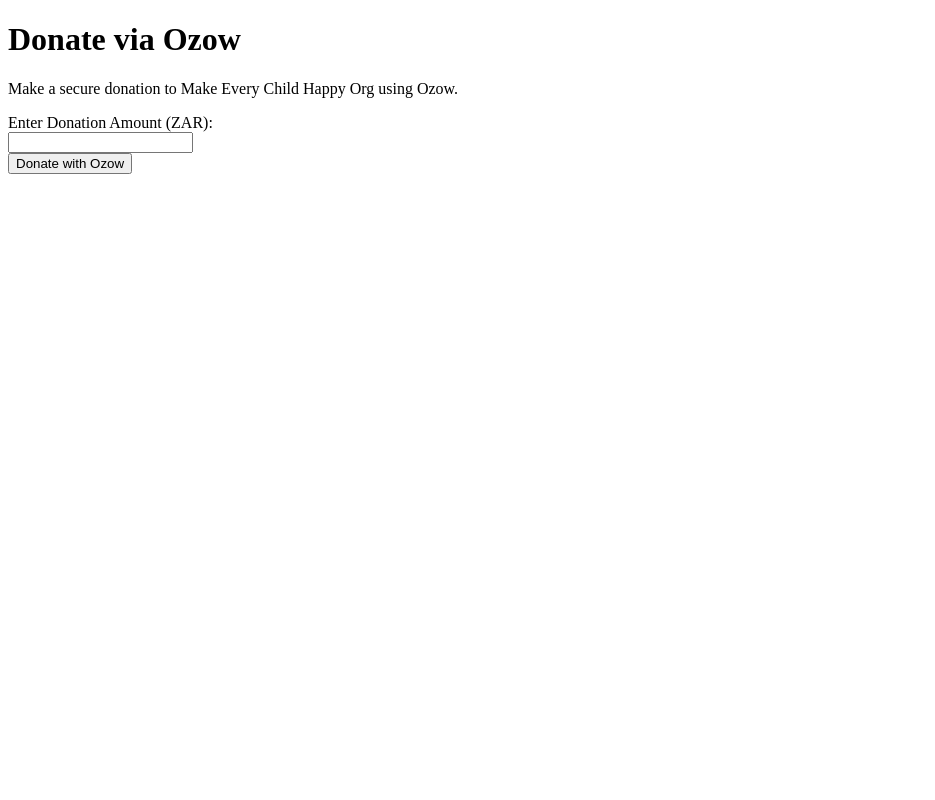
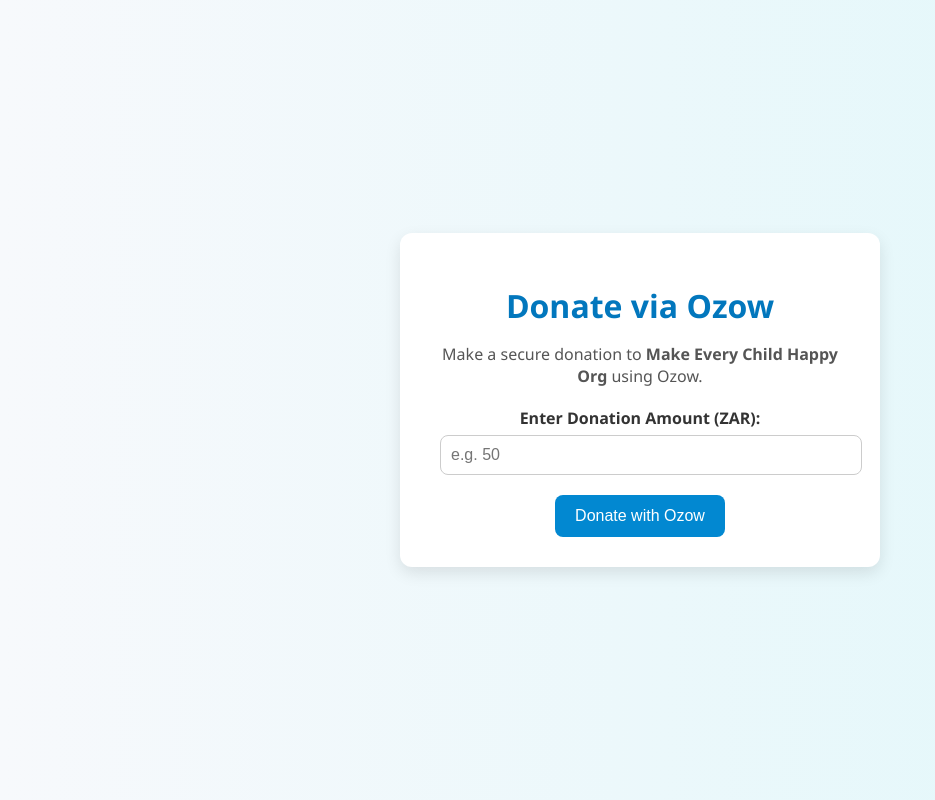
Before and after one commit to SamkeloKheswa/mechwebsite, a website: page donate.html in a window 1280 px wide. Shown: the whole page, without its empty margins (0-935 px from the left). Drawn offline with Linux system fonts and the light colour scheme.

Commit message:
Update donate.html

```diff
--- a/donate.html
+++ b/donate.html
@@ -1,17 +1,94 @@
-<!DOCTYPE html><html><head><meta charset='UTF-8'><title>donate.html</title></head><body>
+<!DOCTYPE html>
+<html lang="en">
+<head>
+  <meta charset="UTF-8">
+  <title>Donate - Make Every Child Happy</title>
+  <style>
+    body {
+      font-family: 'Segoe UI', Tahoma, Geneva, Verdana, sans-serif;
+      background: linear-gradient(to right, #f7f9fc, #e0f7fa);
+      margin: 0;
+      padding: 0;
+      display: flex;
+      justify-content: center;
+      align-items: center;
+      height: 100vh;
+    }
+
+    .container {
+      background-color: #ffffff;
+      padding: 30px 40px;
+      border-radius: 12px;
+      box-shadow: 0 6px 16px rgba(0, 0, 0, 0.1);
+      text-align: center;
+      max-width: 400px;
+      width: 100%;
+    }
+
+    h1 {
+      color: #0277bd;
+      margin-bottom: 10px;
+    }
+
+    p {
+      color: #555;
+      margin-bottom: 20px;
+    }
+
+    label {
+      font-weight: 600;
+      color: #333;
+    }
+
+    input[type="number"] {
+      width: 100%;
+      padding: 10px;
+      margin-top: 6px;
+      margin-bottom: 20px;
+      border: 1px solid #ccc;
+      border-radius: 8px;
+      font-size: 16px;
+    }
+
+    button {
+      background-color: #0288d1;
+      color: white;
+      border: none;
+      padding: 12px 20px;
+      font-size: 16px;
+      border-radius: 8px;
+      cursor: pointer;
+      transition: background-color 0.3s ease;
+    }
+
+    button:hover {
+      background-color: #01579b;
+    }
+
+    #response p {
+      margin-top: 15px;
+      font-weight: bold;
+    }
+  </style>
+</head>
+<body>
+  <div class="container">
     <h1>Donate via Ozow</h1>
-<p>Make a secure donation to Make Every Child Happy Org using Ozow.</p>
+    <p>Make a secure donation to <strong>Make Every Child Happy Org</strong> using Ozow.</p>
     <form id="ozowForm">
       <input type="hidden" name="SiteCode" value="MAK-MAK-034">
       <input type="hidden" name="SiteName" value="MAKE EVERY CHILD HAPPY ORG NPC">
-  <label for="amount">Enter Donation Amount (ZAR):</label><br>
-  <input type="number" id="amount" name="Amount" min="10" required><br>
+      <label for="amount">Enter Donation Amount (ZAR):</label>
+      <input type="number" id="amount" name="Amount" min="10" placeholder="e.g. 50" required>
       <button type="submit">Donate with Ozow</button>
     </form>
     <div id="response"></div>
+  </div>
+
   <script>
     const form = document.getElementById('ozowForm');
     const response = document.getElementById('response');
+
     form.addEventListener('submit', function(e) {
       e.preventDefault();
       const amount = form.Amount.value;
@@ -23,4 +100,5 @@
       window.location.href = "https://secure.ozow.com/MECHDONATE?amount=" + amount;
     });
   </script>
-</body></html>
+</body>
+</html>
```
Lines whose indentation alone changed are shown as unchanged.
